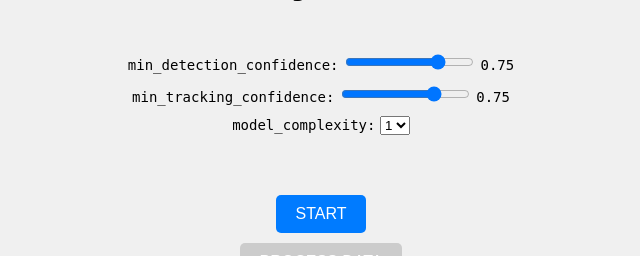
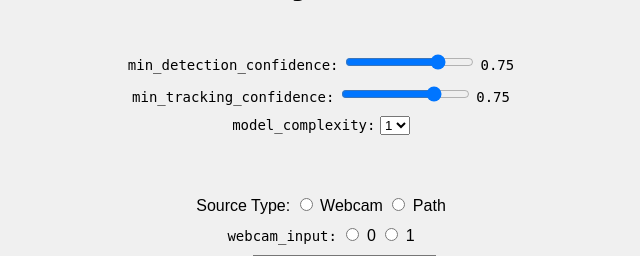
Before and after one commit to daltunay/calivision, a Flask app: page / in a window 1280 px wide. Shown: the part 85-341 px from the top of the page, without its empty margins (319-959 px from the left). Run offline with Flask 3, Linux system fonts and the light colour scheme.

Commit message:
add input source selection

```diff
--- a/app/routes/index_routes.py
+++ b/app/routes/index_routes.py
@@ -13,8 +13,15 @@ def index():
             min_tracking_confidence = float(request.form["min_tracking_confidence"])
             model_complexity = int(request.form["model_complexity"])
 
+            source_type = request.form["source_type"]
+            if source_type == "webcam":
+                webcam = int(request.form["webcam"])
+                path = None
+            elif source_type == "path":
+                webcam = None
+                path = request.form["path"]
             current_app.app_instance.start_estimation(
-                min_detection_confidence, min_tracking_confidence, model_complexity
+                min_detection_confidence, min_tracking_confidence, model_complexity, path, webcam
             )
 
     if current_app.app_instance.pose_estimation_active:
--- a/app/static/css/styles.css
+++ b/app/static/css/styles.css
@@ -168,7 +168,14 @@ body {
 }
 
 code {
-    font-family: monospace; /* Use a monospaced font */
+    font-family: monospace;
+    /* Use a monospaced font */
     padding: auto auto;
     font-size: 14px;
 }
+
+.unclickable {
+    pointer-events: none;
+    opacity: 0.6;
+    /* You can adjust the opacity to indicate it's not clickable */
+}
--- a/app/templates/index.html
+++ b/app/templates/index.html
@@ -41,6 +41,29 @@
     </div>
 
     <div class="content-container">
+        <div class="parameter-section">
+            <label for="source_type">Source Type:</label>
+            <input type="radio" id="source-webcam" name="source_type" value="webcam" onchange="handleSourceChange()">
+            <label for="source-webcam">Webcam</label>
+            <input type="radio" id="source-path" name="source_type" value="path" onchange="handleSourceChange()">
+            <label for="source-path">Path</label>
+        </div>
+
+        <div class="parameter-section" id="webcam-container" class="clickable-section">
+            <label for="webcam"><code>webcam_input:</code></label>
+            <input type="radio" id="webcam-0" name="webcam" value="0">
+            <label for="webcam-0">0</label>
+            <input type="radio" id="webcam-1" name="webcam" value="1">
+            <label for="webcam-1">1</label>
+        </div>
+
+        <div class="parameter-section" id="path-container" class="clickable-section">
+            <label for="path"><code>path:</code></label>
+            <input type="text" id="path" name="path">
+        </div>
+    </div>
+
+    <div class="content-container">
         <div class="vertical-button-group">
             <input class="button" type="submit" value="{{ action_button_text }}" id="actionButton">
             </form>
@@ -70,6 +93,23 @@
             document.getElementById("min_tracking_value").innerHTML = "<code>" + value + "</code>";
         }
 
+        function handleSourceChange() {
+            const sourceType = document.querySelector('input[name="source_type"]:checked').value;
+            const webcamContainer = document.getElementById("webcam-container");
+            const pathContainer = document.getElementById("path-container");
+
+            webcamContainer.classList.remove("unclickable");
+            pathContainer.classList.remove("unclickable");
+
+            if (sourceType === "webcam") {
+                webcamContainer.classList.add("selected");
+                pathContainer.classList.add("unclickable");
+            } else if (sourceType === "path") {
+                pathContainer.classList.add("selected");
+                webcamContainer.classList.add("unclickable");
+            }
+        }
+
     </script>
 </body>
 
--- a/src/video_processing/process_video.py
+++ b/src/video_processing/process_video.py
@@ -49,7 +49,7 @@ class VideoProcessor:
         self.processed_frames: List[np.ndarray] = []
         self.annotated_processed_frames: List[np.ndarray] = []
 
-    def process_frame(
+    def _process_frame(
         self,
         frame: np.ndarray,
     ) -> Tuple[List[LandmarkList], List[LandmarkList]]:
@@ -113,7 +113,7 @@ class VideoProcessor:
 
             # Process frame
             frame = cv2.resize(frame, (new_width, new_height))
-            base_landmarks, normalized_world_landmarks = self.process_frame(frame)
+            base_landmarks, normalized_world_landmarks = self._process_frame(frame)
             if base_landmarks:
                 self.normalized_world_landmarks_series.append(normalized_world_landmarks)
                 self.base_landmarks_series.append(base_landmarks)
```
Also changed, not shown: app/pose_estimation.py (+9 -2 lines).
